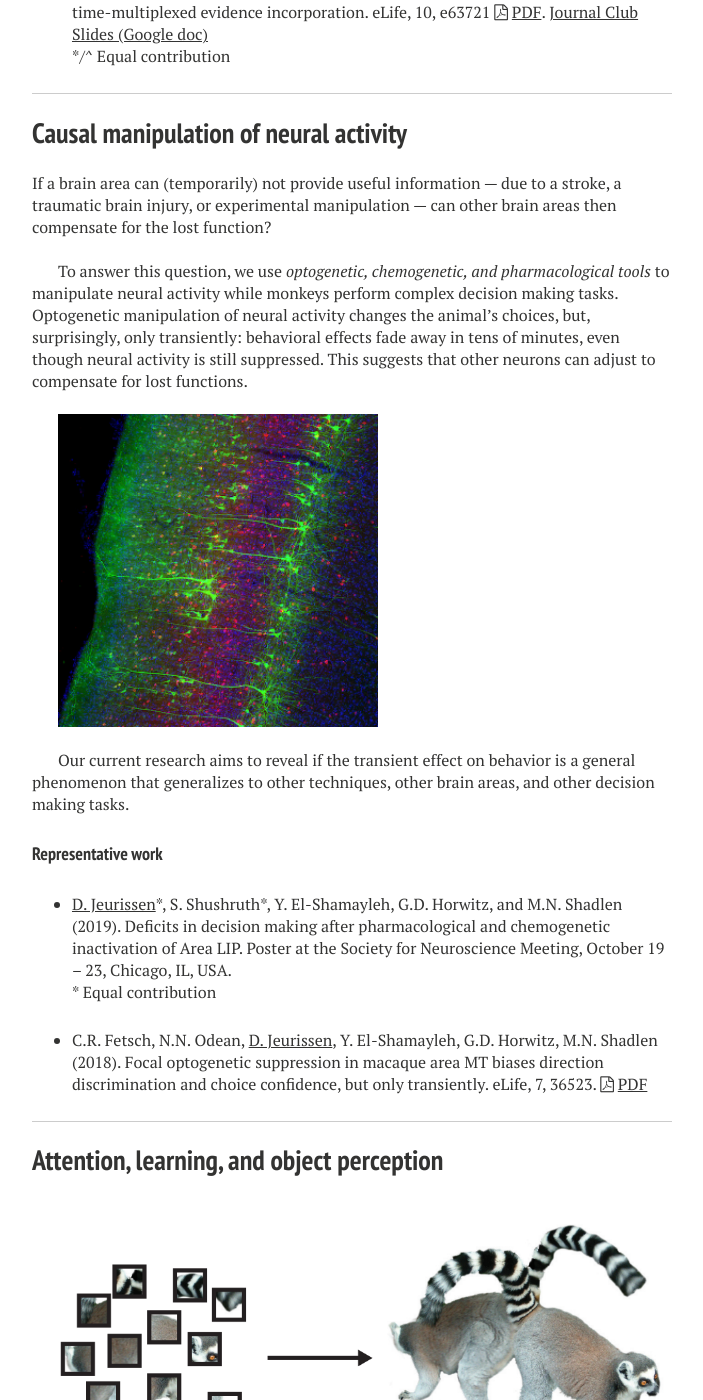
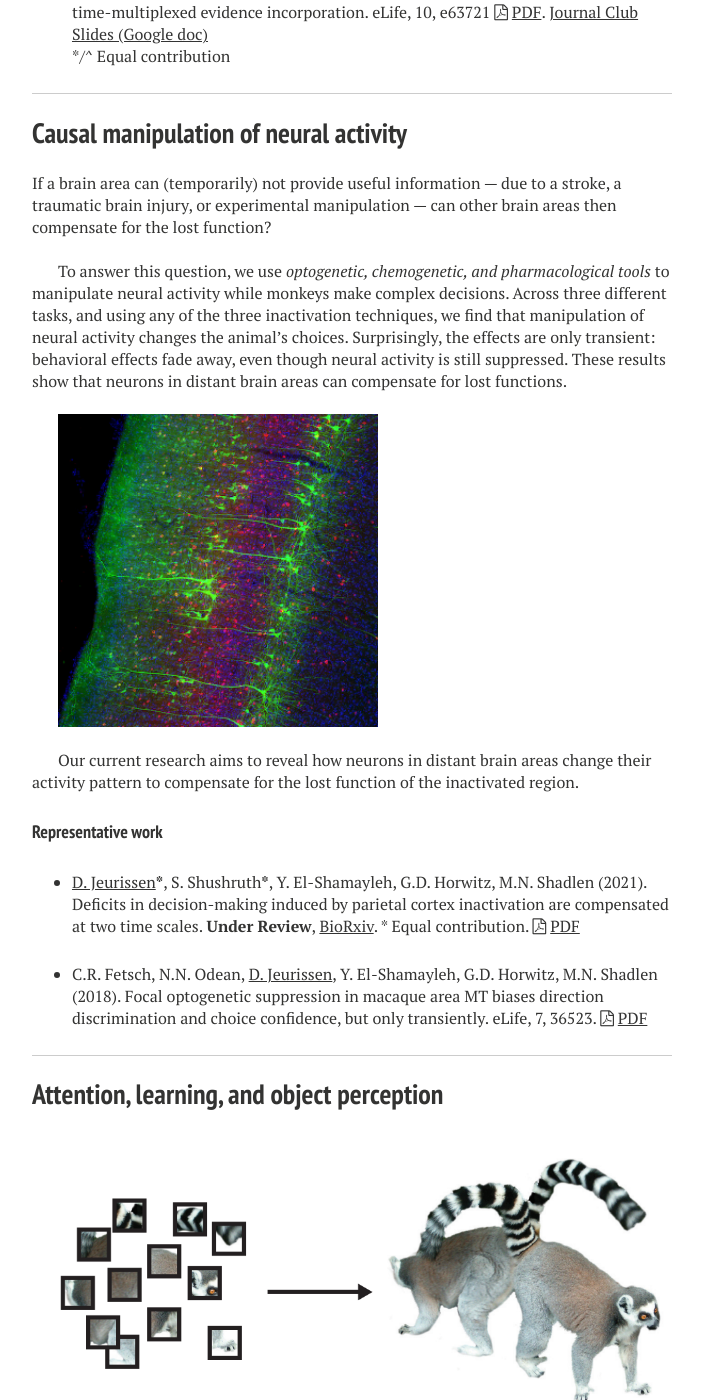
Before and after one commit to DaniqueJeurissen/DaniqueJeurissen.github.io, a Jekyll site: the page built from research/index.md, in a window 1280 px wide and 1400 px high, scrolled down 1457 px. Shown: the whole window, without its empty margins (288-991 px from the left). Built offline with Jekyll 4.4.1, drawn with Linux system fonts in a browser that asks for light colours; nearby versions of some CDN libraries.

Commit message:
Add inactivation biorxiv 2021 paper

```diff
--- a/research/index.md
+++ b/research/index.md
@@ -36,19 +36,18 @@ We study how neurons in parietal cortex can selectively process the motion and c
 
 If a brain area can (temporarily) not provide useful information --- due to a stroke, a traumatic brain injury, or experimental manipulation --- can other brain areas then compensate for the lost function?<br/><br/>
 
-To answer this question, we use <i>optogenetic, chemogenetic, and pharmacological tools</i> to manipulate neural activity while monkeys perform complex decision making tasks. Optogenetic manipulation of neural activity changes the animal's choices, but, surprisingly, only transiently: behavioral effects fade away in tens of minutes, even though neural activity is still suppressed. This suggests that other neurons can adjust to compensate for lost functions.<br/><br/>
+To answer this question, we use <i>optogenetic, chemogenetic, and pharmacological tools</i> to manipulate neural activity while monkeys make complex decisions. Across three different tasks, and using any of the three inactivation techniques, we find that manipulation of neural activity changes the animal's choices. Surprisingly, the effects are only transient: behavioral effects fade away, even though neural activity is still suppressed. These results show that neurons in distant brain areas can compensate for lost functions.<br/><br/>
 
 <img src="/images/Jaws.png" alt="Fig2B eLife paper showing Jaws expression" width="50%">
 
 <br/>
 
-Our current research aims to reveal if the transient effect on behavior is a general phenomenon that generalizes to other techniques, other brain areas, and other decision making tasks.
+Our current research aims to reveal how neurons in distant brain areas change their activity pattern to compensate for the lost function of the inactivated region.
 
 
 #### Representative work
 
-* <u>D. Jeurissen</u>\*, S. Shushruth\*, Y. El-Shamayleh, G.D. Horwitz, and M.N. Shadlen (2019). Deficits in decision making after pharmacological and chemogenetic inactivation of Area LIP. Poster at the Society for Neuroscience Meeting, October 19 – 23, Chicago, IL, USA.
-<br> \* Equal contribution
+* <u>D. Jeurissen</u>**\***, S. Shushruth**\***, Y. El-Shamayleh, G.D. Horwitz, M.N. Shadlen (2021). Deficits in decision-making induced by parietal cortex inactivation are compensated at two time scales. **Under Review**, [BioRxiv](https://www.biorxiv.org/content/10.1101/2021.09.10.459856v1). \* Equal contribution. <i class="fa fa-file-pdf-o"></i> [PDF](https://www.biorxiv.org/content/10.1101/2021.09.10.459856v1.full.pdf)
 
 * C.R. Fetsch, N.N. Odean, <u>D. Jeurissen</u>, Y. El-Shamayleh, G.D. Horwitz, M.N. Shadlen (2018). Focal optogenetic suppression in macaque area MT biases direction discrimination and choice confidence, but only transiently. eLife,  7, 36523. <i class="fa fa-file-pdf-o"></i> [PDF](https://elifesciences.org/download/aHR0cHM6Ly9jZG4uZWxpZmVzY2llbmNlcy5vcmcvYXJ0aWNsZXMvMzY1MjMvZWxpZmUtMzY1MjMtdjIucGRm/elife-36523-v2.pdf?_hash=IcM8Uw4KaAGU0FT9Uws4THeYryZBJhJcxCYFamXP618%3D)
 
```
Also changed, not shown: index.md (+1 -1 lines), join/index.md (+1 -1 lines), publications/index.md (+6 -0 lines), 8 other files.
